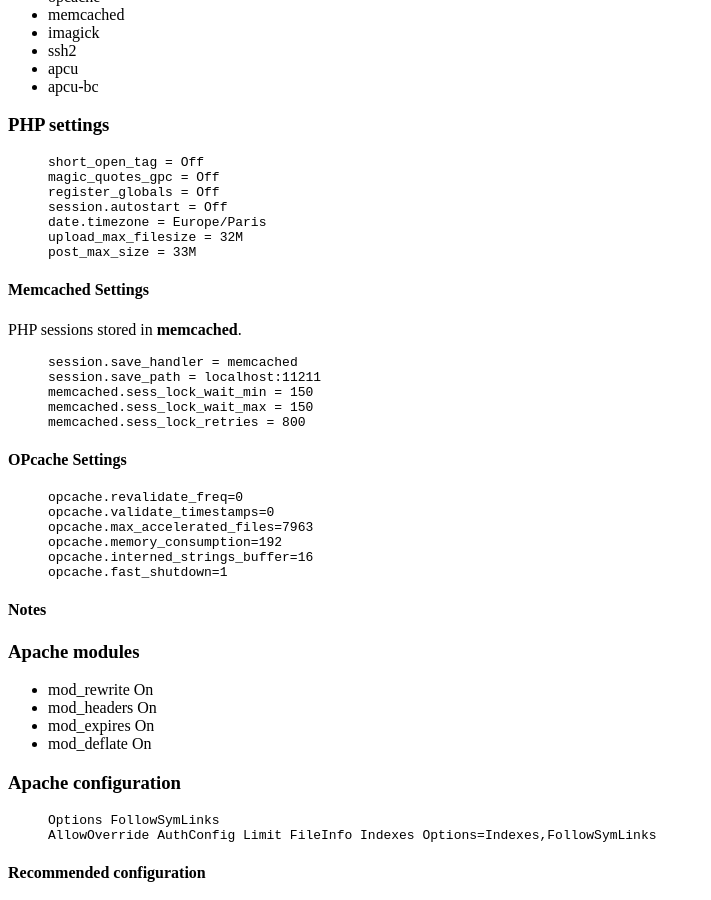
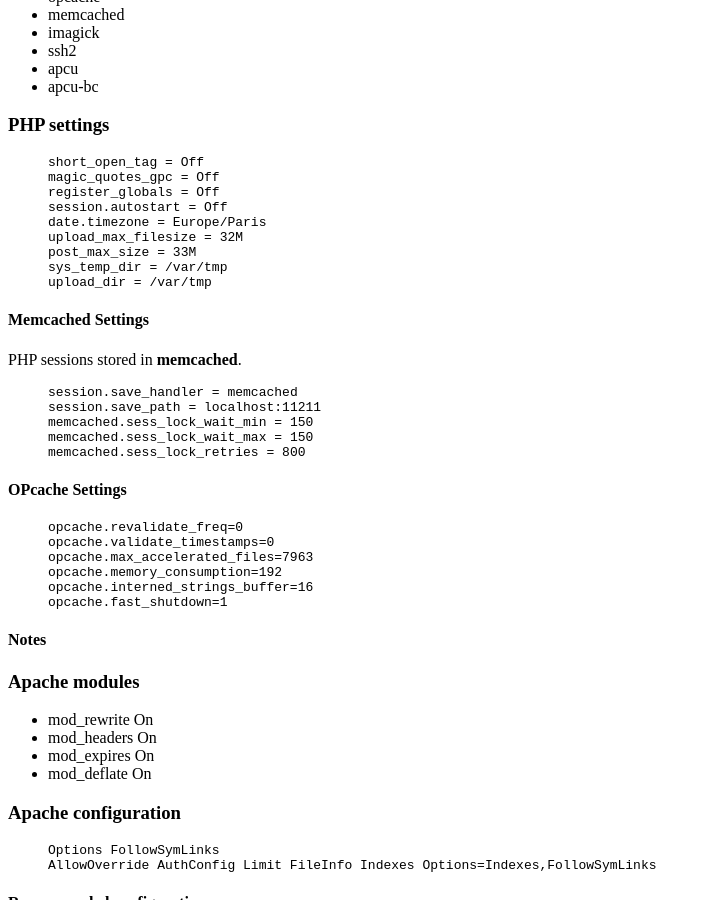
Before and after one commit to le-phare/le-phare.github.io, a Jekyll site: the page built from requirements/index.md, in a window 1280 px wide and 900 px high, scrolled down 878 px. Shown: the whole window, without its empty margins (0-711 px from the left). Built offline with Jekyll 4.4.1, drawn with Linux system fonts in a browser that asks for light colours.

Commit message:
Update index.md

```diff
--- a/requirements/index.md
+++ b/requirements/index.md
@@ -54,6 +54,8 @@ session.autostart = Off
 date.timezone = Europe/Paris
 upload_max_filesize = 32M
 post_max_size = 33M
+sys_temp_dir = /var/tmp
+upload_dir = /var/tmp
 {% endhighlight %}
 
 #### Memcached Settings
```
